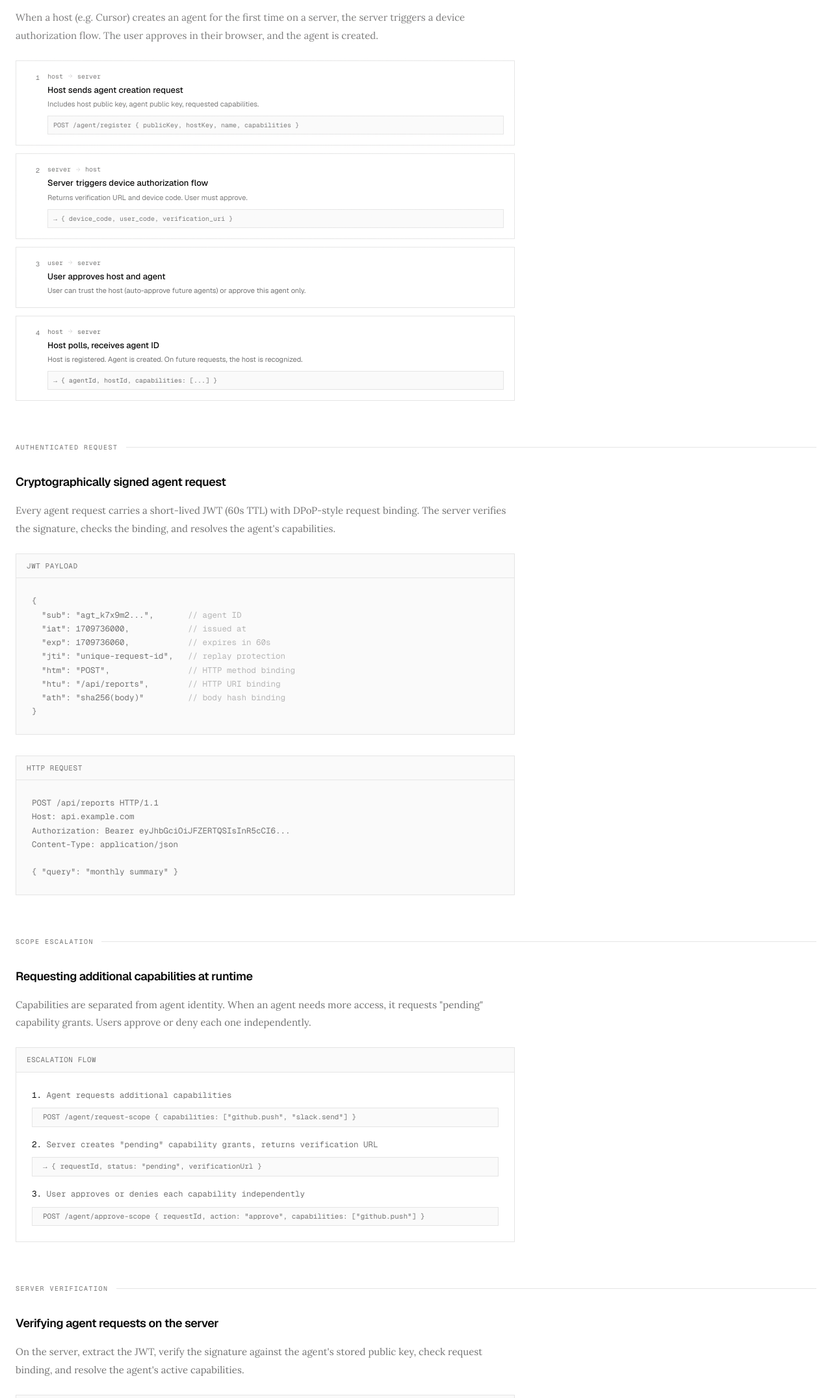
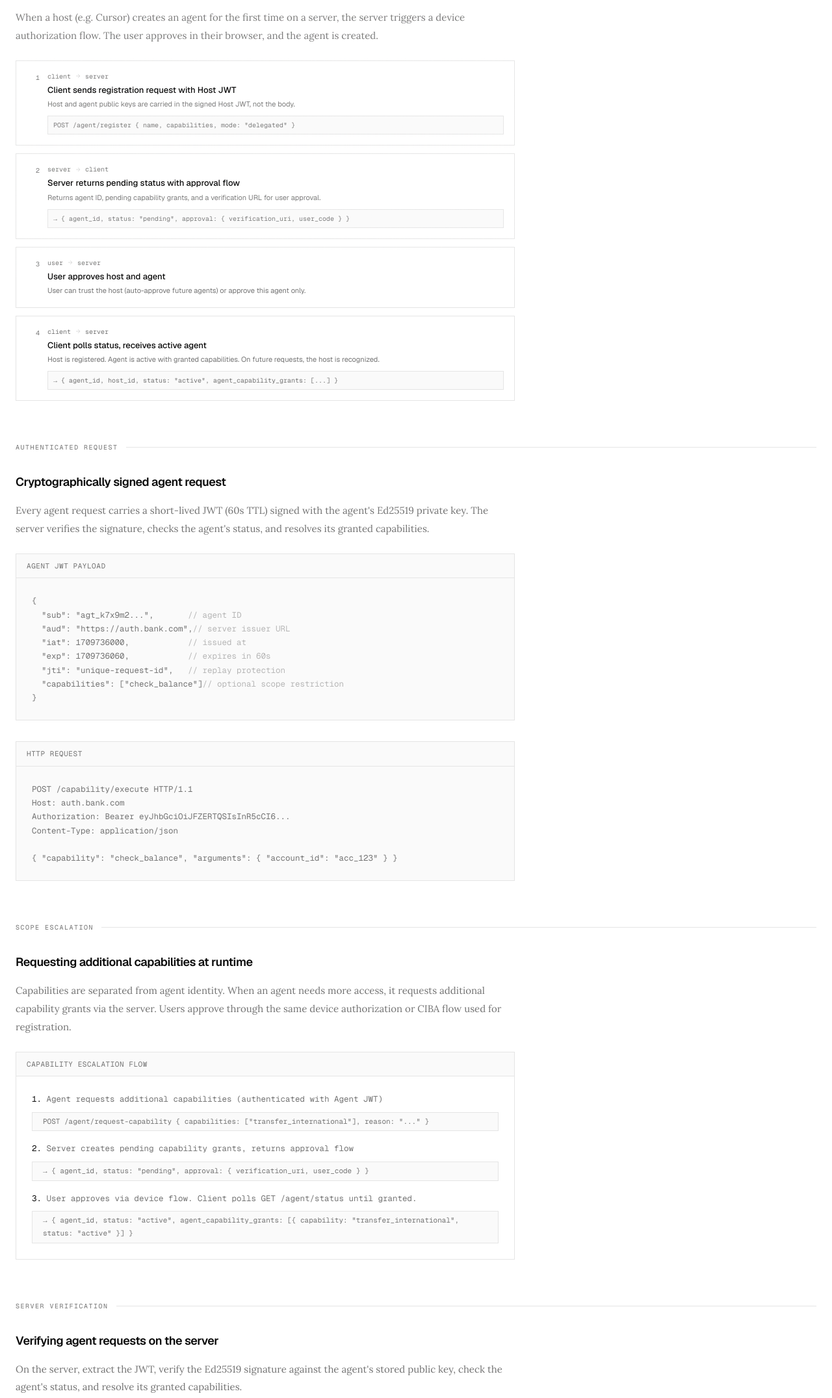
Before and after one commit to better-auth/agent-auth-protocol, an Astro site: page /examples in a window 1280 px wide. Shown: the part 374-2526 px from the top of the page at 65% size. Built offline with nearby package versions, Linux system fonts and the light colour scheme; Astro itself is replaced by a stand-in of ours.

Commit message:
minor fixes

```diff
--- a/src/pages/examples.astro
+++ b/src/pages/examples.astro
@@ -35,13 +35,13 @@ import Footer from "@/components/Footer.astro";
             <div class="text-[10px] font-[family-name:var(--font-mono)] text-[var(--color-muted)] mt-0.5 shrink-0 w-5 text-right">1</div>
             <div class="flex-1">
               <div class="flex items-center gap-1.5 mb-1">
-                <span class="text-[10px] font-[family-name:var(--font-mono)] text-[var(--color-muted)]">host</span>
+                <span class="text-[10px] font-[family-name:var(--font-mono)] text-[var(--color-muted)]">client</span>
                 <svg class="h-2.5 w-2.5 text-[var(--color-muted)] opacity-40" viewBox="0 0 24 24" fill="none" stroke="currentColor" stroke-width="1.5"><line x1="5" y1="12" x2="19" y2="12"/><polyline points="12 5 19 12 12 19"/></svg>
                 <span class="text-[10px] font-[family-name:var(--font-mono)] text-[var(--color-muted)]">server</span>
               </div>
-              <div class="text-[13px] font-medium">Host sends agent creation request</div>
-              <div class="text-[11px] text-[var(--color-muted)] mt-1 leading-relaxed">Includes host public key, agent public key, requested capabilities.</div>
-              <div class="text-[10px] font-[family-name:var(--font-mono)] text-[var(--color-muted)] mt-2 bg-[var(--color-surface)] px-2 py-1.5 border border-[var(--color-border)]">POST /agent/register {"{"} publicKey, hostKey, name, capabilities {"}"}</div>
+              <div class="text-[13px] font-medium">Client sends registration request with Host JWT</div>
+              <div class="text-[11px] text-[var(--color-muted)] mt-1 leading-relaxed">Host and agent public keys are carried in the signed Host JWT, not the body.</div>
+              <div class="text-[10px] font-[family-name:var(--font-mono)] text-[var(--color-muted)] mt-2 bg-[var(--color-surface)] px-2 py-1.5 border border-[var(--color-border)]">POST /agent/register {"{"} name, capabilities, mode: "delegated" {"}"}</div>
             </div>
           </div>
           <div class="flex gap-3 items-start border border-[var(--color-border)] p-4">
@@ -50,11 +50,11 @@ import Footer from "@/components/Footer.astro";
               <div class="flex items-center gap-1.5 mb-1">
                 <span class="text-[10px] font-[family-name:var(--font-mono)] text-[var(--color-muted)]">server</span>
                 <svg class="h-2.5 w-2.5 text-[var(--color-muted)] opacity-40" viewBox="0 0 24 24" fill="none" stroke="currentColor" stroke-width="1.5"><line x1="5" y1="12" x2="19" y2="12"/><polyline points="12 5 19 12 12 19"/></svg>
-                <span class="text-[10px] font-[family-name:var(--font-mono)] text-[var(--color-muted)]">host</span>
+                <span class="text-[10px] font-[family-name:var(--font-mono)] text-[var(--color-muted)]">client</span>
               </div>
-              <div class="text-[13px] font-medium">Server triggers device authorization flow</div>
-              <div class="text-[11px] text-[var(--color-muted)] mt-1 leading-relaxed">Returns verification URL and device code. User must approve.</div>
-              <div class="text-[10px] font-[family-name:var(--font-mono)] text-[var(--color-muted)] mt-2 bg-[var(--color-surface)] px-2 py-1.5 border border-[var(--color-border)]">→ {"{"} device_code, user_code, verification_uri {"}"}</div>
+              <div class="text-[13px] font-medium">Server returns pending status with approval flow</div>
+              <div class="text-[11px] text-[var(--color-muted)] mt-1 leading-relaxed">Returns agent ID, pending capability grants, and a verification URL for user approval.</div>
+              <div class="text-[10px] font-[family-name:var(--font-mono)] text-[var(--color-muted)] mt-2 bg-[var(--color-surface)] px-2 py-1.5 border border-[var(--color-border)]">→ {"{"} agent_id, status: "pending", approval: {"{"} verification_uri, user_code {"}"} {"}"}</div>
             </div>
           </div>
           <div class="flex gap-3 items-start border border-[var(--color-border)] p-4">
@@ -73,13 +73,13 @@ import Footer from "@/components/Footer.astro";
             <div class="text-[10px] font-[family-name:var(--font-mono)] text-[var(--color-muted)] mt-0.5 shrink-0 w-5 text-right">4</div>
             <div class="flex-1">
               <div class="flex items-center gap-1.5 mb-1">
-                <span class="text-[10px] font-[family-name:var(--font-mono)] text-[var(--color-muted)]">host</span>
+                <span class="text-[10px] font-[family-name:var(--font-mono)] text-[var(--color-muted)]">client</span>
                 <svg class="h-2.5 w-2.5 text-[var(--color-muted)] opacity-40" viewBox="0 0 24 24" fill="none" stroke="currentColor" stroke-width="1.5"><line x1="5" y1="12" x2="19" y2="12"/><polyline points="12 5 19 12 12 19"/></svg>
                 <span class="text-[10px] font-[family-name:var(--font-mono)] text-[var(--color-muted)]">server</span>
               </div>
-              <div class="text-[13px] font-medium">Host polls, receives agent ID</div>
-              <div class="text-[11px] text-[var(--color-muted)] mt-1 leading-relaxed">Host is registered. Agent is created. On future requests, the host is recognized.</div>
-              <div class="text-[10px] font-[family-name:var(--font-mono)] text-[var(--color-muted)] mt-2 bg-[var(--color-surface)] px-2 py-1.5 border border-[var(--color-border)]">→ {"{"} agentId, hostId, capabilities: [...] {"}"}</div>
+              <div class="text-[13px] font-medium">Client polls status, receives active agent</div>
+              <div class="text-[11px] text-[var(--color-muted)] mt-1 leading-relaxed">Host is registered. Agent is active with granted capabilities. On future requests, the host is recognized.</div>
+              <div class="text-[10px] font-[family-name:var(--font-mono)] text-[var(--color-muted)] mt-2 bg-[var(--color-surface)] px-2 py-1.5 border border-[var(--color-border)]">→ {"{"} agent_id, host_id, status: "active", agent_capability_grants: [...] {"}"}</div>
             </div>
           </div>
         </div>
@@ -94,21 +94,20 @@ import Footer from "@/components/Footer.astro";
       <div class="max-w-3xl mb-16">
         <h2 class="text-lg font-semibold tracking-tight mb-4">Cryptographically signed agent request</h2>
         <p class="text-[15px] text-[var(--color-muted)] leading-[1.85] font-[family-name:var(--font-serif)] mb-6">
-          Every agent request carries a short-lived JWT (60s TTL) with DPoP-style request binding. The server verifies the signature, checks the binding, and resolves the agent's capabilities.
+          Every agent request carries a short-lived JWT (60s TTL) signed with the agent's Ed25519 private key. The server verifies the signature, checks the agent's status, and resolves its granted capabilities.
         </p>
 
         <div class="border border-[var(--color-border)] mb-8">
           <div class="flex border-b border-[var(--color-border)] bg-[var(--color-surface)]">
-            <div class="px-4 py-2.5 text-[11px] font-[family-name:var(--font-mono)] uppercase tracking-wider text-[var(--color-muted)]">JWT payload</div>
+            <div class="px-4 py-2.5 text-[11px] font-[family-name:var(--font-mono)] uppercase tracking-wider text-[var(--color-muted)]">Agent JWT payload</div>
           </div>
           <pre class="p-5 sm:p-6 text-[12.5px] font-[family-name:var(--font-mono)] leading-[1.7] text-[var(--color-muted)] overflow-x-auto bg-[var(--color-surface)]">{"{"}
   "sub": "agt_k7x9m2...",       <span class="opacity-50">// agent ID</span>
+  "aud": "https://auth.bank.com",<span class="opacity-50">// server issuer URL</span>
   "iat": 1709736000,            <span class="opacity-50">// issued at</span>
   "exp": 1709736060,            <span class="opacity-50">// expires in 60s</span>
   "jti": "unique-request-id",   <span class="opacity-50">// replay protection</span>
-  "htm": "POST",                <span class="opacity-50">// HTTP method binding</span>
-  "htu": "/api/reports",        <span class="opacity-50">// HTTP URI binding</span>
-  "ath": "sha256(body)"         <span class="opacity-50">// body hash binding</span>
+  "capabilities": ["check_balance"]<span class="opacity-50">// optional scope restriction</span>
 {"}"}</pre>
         </div>
 
@@ -116,12 +115,12 @@ import Footer from "@/components/Footer.astro";
           <div class="flex border-b border-[var(--color-border)] bg-[var(--color-surface)]">
             <div class="px-4 py-2.5 text-[11px] font-[family-name:var(--font-mono)] uppercase tracking-wider text-[var(--color-muted)]">HTTP request</div>
           </div>
-          <pre class="p-5 sm:p-6 text-[12.5px] font-[family-name:var(--font-mono)] leading-[1.7] text-[var(--color-muted)] overflow-x-auto bg-[var(--color-surface)]">POST /api/reports HTTP/1.1
-Host: api.example.com
+          <pre class="p-5 sm:p-6 text-[12.5px] font-[family-name:var(--font-mono)] leading-[1.7] text-[var(--color-muted)] overflow-x-auto bg-[var(--color-surface)]">POST /capability/execute HTTP/1.1
+Host: auth.bank.com
 Authorization: Bearer eyJhbGciOiJFZERTQSIsInR5cCI6...
 Content-Type: application/json
 
-{"{"} "query": "monthly summary" {"}"}</pre>
+{"{"} "capability": "check_balance", "arguments": {"{"} "account_id": "acc_123" {"}"} {"}"}</pre>
         </div>
       </div>
 
@@ -134,20 +133,20 @@ Content-Type: application/json
       <div class="max-w-3xl mb-16">
         <h2 class="text-lg font-semibold tracking-tight mb-4">Requesting additional capabilities at runtime</h2>
         <p class="text-[15px] text-[var(--color-muted)] leading-[1.85] font-[family-name:var(--font-serif)] mb-6">
-          Capabilities are separated from agent identity. When an agent needs more access, it requests "pending" capability grants. Users approve or deny each one independently.
+          Capabilities are separated from agent identity. When an agent needs more access, it requests additional capability grants via the server. Users approve through the same device authorization or CIBA flow used for registration.
         </p>
 
         <div class="border border-[var(--color-border)]">
           <div class="flex border-b border-[var(--color-border)] bg-[var(--color-surface)]">
-            <div class="px-4 py-2.5 text-[11px] font-[family-name:var(--font-mono)] uppercase tracking-wider text-[var(--color-muted)]">Escalation flow</div>
+            <div class="px-4 py-2.5 text-[11px] font-[family-name:var(--font-mono)] uppercase tracking-wider text-[var(--color-muted)]">Capability escalation flow</div>
           </div>
           <div class="p-5 sm:p-6 text-[12.5px] font-[family-name:var(--font-mono)] leading-[1.8] text-[var(--color-muted)] space-y-2">
-            <div><span class="text-[var(--color-fg)]">1.</span> Agent requests additional capabilities</div>
-            <div class="pl-4 text-[11px] bg-[var(--color-surface)] border border-[var(--color-border)] px-2 py-1">POST /agent/request-scope {"{"} capabilities: ["github.push", "slack.send"] {"}"}</div>
-            <div class="pt-2"><span class="text-[var(--color-fg)]">2.</span> Server creates "pending" capability grants, returns verification URL</div>
-            <div class="pl-4 text-[11px] bg-[var(--color-surface)] border border-[var(--color-border)] px-2 py-1">→ {"{"} requestId, status: "pending", verificationUrl {"}"}</div>
-            <div class="pt-2"><span class="text-[var(--color-fg)]">3.</span> User approves or denies each capability independently</div>
-            <div class="pl-4 text-[11px] bg-[var(--color-surface)] border border-[var(--color-border)] px-2 py-1">POST /agent/approve-scope {"{"} requestId, action: "approve", capabilities: ["github.push"] {"}"}</div>
+            <div><span class="text-[var(--color-fg)]">1.</span> Agent requests additional capabilities (authenticated with Agent JWT)</div>
+            <div class="pl-4 text-[11px] bg-[var(--color-surface)] border border-[var(--color-border)] px-2 py-1">POST /agent/request-capability {"{"} capabilities: ["transfer_international"], reason: "..." {"}"}</div>
+            <div class="pt-2"><span class="text-[var(--color-fg)]">2.</span> Server creates pending capability grants, returns approval flow</div>
+            <div class="pl-4 text-[11px] bg-[var(--color-surface)] border border-[var(--color-border)] px-2 py-1">→ {"{"} agent_id, status: "pending", approval: {"{"} verification_uri, user_code {"}"} {"}"}</div>
+            <div class="pt-2"><span class="text-[var(--color-fg)]">3.</span> User approves via device flow. Client polls GET /agent/status until granted.</div>
+            <div class="pl-4 text-[11px] bg-[var(--color-surface)] border border-[var(--color-border)] px-2 py-1">→ {"{"} agent_id, status: "active", agent_capability_grants: [{"{"} capability: "transfer_international", status: "active" {"}"}] {"}"}</div>
           </div>
         </div>
       </div>
@@ -161,7 +160,7 @@ Content-Type: application/json
       <div class="max-w-3xl">
         <h2 class="text-lg font-semibold tracking-tight mb-4">Verifying agent requests on the server</h2>
         <p class="text-[15px] text-[var(--color-muted)] leading-[1.85] font-[family-name:var(--font-serif)] mb-6">
-          On the server, extract the JWT, verify the signature against the agent's stored public key, check request binding, and resolve the agent's active capabilities.
+          On the server, extract the JWT, verify the Ed25519 signature against the agent's stored public key, check the agent's status, and resolve its granted capabilities.
         </p>
 
         <div class="border border-[var(--color-border)] mb-6">
@@ -170,21 +169,21 @@ Content-Type: application/json
           </div>
           <pre class="p-5 sm:p-6 text-[12.5px] font-[family-name:var(--font-mono)] leading-[1.7] text-[var(--color-muted)] overflow-x-auto bg-[var(--color-surface)]"><span class="text-[var(--color-fg)]">const</span> session = <span class="text-[var(--color-fg)]">await</span> auth.api.getAgentSession({"{"} headers {"}"});
 
-<span class="text-[var(--color-fg)]">if</span> (session) {"{"}{"\n"}  <span class="text-[var(--color-fg)]">const</span> {"{"} agent, user {"}"} = session;{"\n"}  <span class="opacity-50">// agent.id        → "agt_k7x9m2..."</span>{"\n"}  <span class="opacity-50">// agent.capabilities → [{"{"}id, status, grantedBy{"}"}]</span>{"\n"}  <span class="opacity-50">// user.id         → "user_xyz"</span>{"\n"}{"}"}</pre>
+<span class="text-[var(--color-fg)]">if</span> (session) {"{"}{"\n"}  <span class="text-[var(--color-fg)]">const</span> {"{"} agent, user {"}"} = session;{"\n"}  <span class="opacity-50">// agent.id                    → "agt_k7x9m2..."</span>{"\n"}  <span class="opacity-50">// agent.agentCapabilityGrants  → [{"{"}capability, status, grantedBy{"}"}]</span>{"\n"}  <span class="opacity-50">// user.id                     → "user_xyz"</span>{"\n"}{"}"}</pre>
         </div>
 
         <div class="border border-[var(--color-border)]">
           <div class="flex border-b border-[var(--color-border)] bg-[var(--color-surface)]">
-            <div class="px-4 py-2.5 text-[11px] font-[family-name:var(--font-mono)] uppercase tracking-wider text-[var(--color-muted)]">Raw protocol</div>
+            <div class="px-4 py-2.5 text-[11px] font-[family-name:var(--font-mono)] uppercase tracking-wider text-[var(--color-muted)]">Raw protocol (§5.5)</div>
           </div>
           <div class="p-5 sm:p-6 text-[12.5px] font-[family-name:var(--font-mono)] leading-[1.8] text-[var(--color-muted)]">
             <div><span class="text-[var(--color-fg)]">1.</span> Extract JWT from Authorization header</div>
-            <div><span class="text-[var(--color-fg)]">2.</span> Look up agent by <code class="text-[11px] bg-[var(--color-surface)] px-1 border border-[var(--color-border)]">sub</code> claim</div>
-            <div><span class="text-[var(--color-fg)]">3.</span> Verify Ed25519 signature with stored public key</div>
-            <div><span class="text-[var(--color-fg)]">4.</span> Verify request binding (<code class="text-[11px] bg-[var(--color-surface)] px-1 border border-[var(--color-border)]">htm</code>, <code class="text-[11px] bg-[var(--color-surface)] px-1 border border-[var(--color-border)]">htu</code>, <code class="text-[11px] bg-[var(--color-surface)] px-1 border border-[var(--color-border)]">ath</code>)</div>
-            <div><span class="text-[var(--color-fg)]">5.</span> Check JTI replay, expiry, lifecycle state</div>
-            <div><span class="text-[var(--color-fg)]">6.</span> Resolve active capabilities from database</div>
-            <div><span class="text-[var(--color-fg)]">7.</span> Return AgentSession {"{"} agent, capabilities, user {"}"}</div>
+            <div><span class="text-[var(--color-fg)]">2.</span> Extract <code class="text-[11px] bg-[var(--color-surface)] px-1 border border-[var(--color-border)]">sub</code> (agent ID), verify <code class="text-[11px] bg-[var(--color-surface)] px-1 border border-[var(--color-border)]">aud</code> matches server issuer</div>
+            <div><span class="text-[var(--color-fg)]">3.</span> Look up agent, check status (active only)</div>
+            <div><span class="text-[var(--color-fg)]">4.</span> Verify Ed25519 signature with stored public key</div>
+            <div><span class="text-[var(--color-fg)]">5.</span> Check <code class="text-[11px] bg-[var(--color-surface)] px-1 border border-[var(--color-border)]">exp</code>, <code class="text-[11px] bg-[var(--color-surface)] px-1 border border-[var(--color-border)]">iat</code>, <code class="text-[11px] bg-[var(--color-surface)] px-1 border border-[var(--color-border)]">jti</code> replay</div>
+            <div><span class="text-[var(--color-fg)]">6.</span> Resolve granted capabilities, intersect with JWT <code class="text-[11px] bg-[var(--color-surface)] px-1 border border-[var(--color-border)]">capabilities</code> claim if present</div>
+            <div><span class="text-[var(--color-fg)]">7.</span> Process the request</div>
           </div>
         </div>
       </div>
--- a/src/pages/implementations.astro
+++ b/src/pages/implementations.astro
@@ -19,8 +19,8 @@ const implementations = [
     language: "TypeScript",
     type: "Client",
     status: "Reference",
-    href: "https://github.com/AgenAuthProtocol/agent-auth-protocol",
-    features: ["Ed25519 key management", "JWT signing", "Request binding (DPoP)", "Auto-registration", "Scope escalation"],
+    href: "https://github.com/AgentAuthProtocol/agent-auth-protocol",
+    features: ["Ed25519 key management", "JWT signing", "Auto-registration", "Capability escalation", "AI framework adapters"],
   },
 ];
 
@@ -31,7 +31,7 @@ const community = [
     language: "Any",
     type: "Server / Client",
     status: "Open",
-    href: "https://github.com/AgenAuthProtocol/agent-auth-protocol",
+    href: "https://github.com/AgentAuthProtocol/agent-auth-protocol",
   },
 ];
 ---
```
Also changed, not shown: spec.mdx (+10 -8 lines), README.md.
